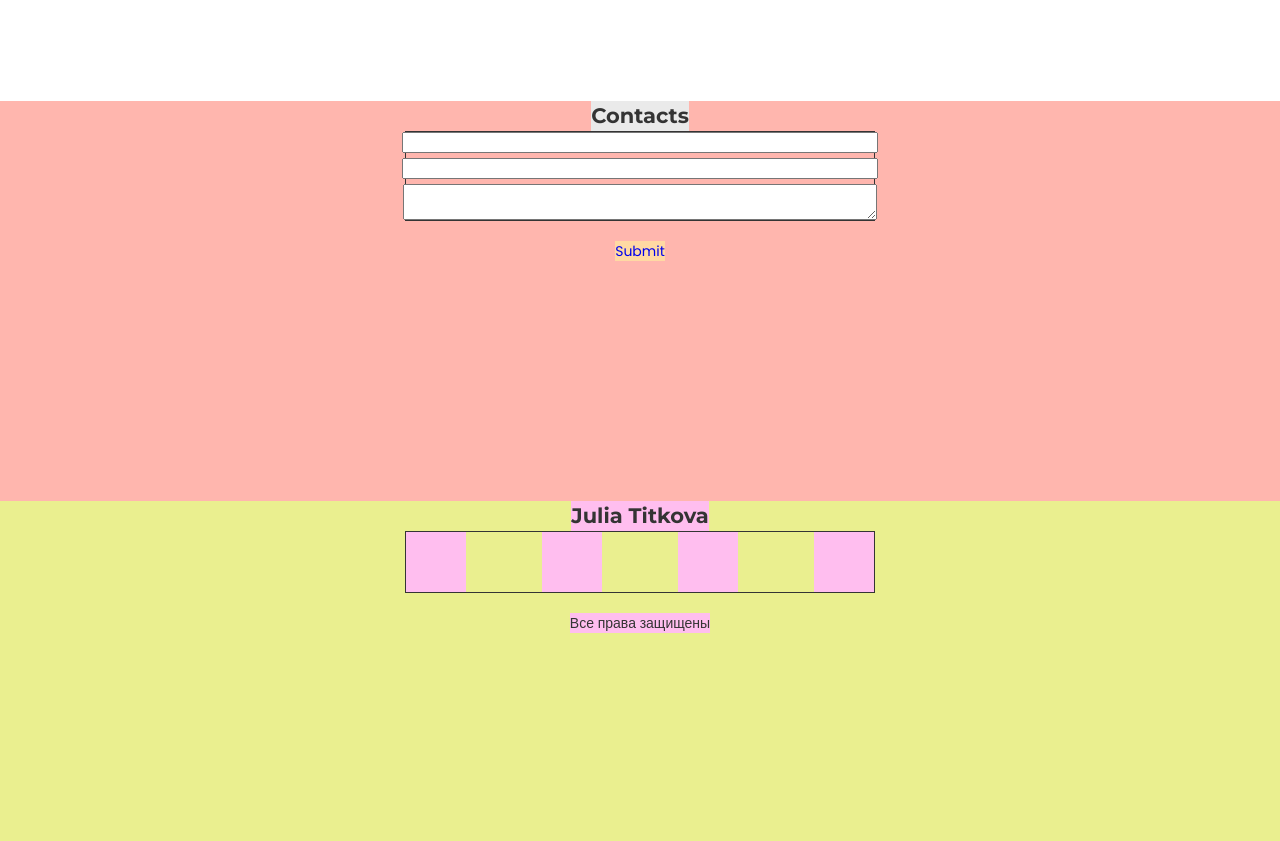
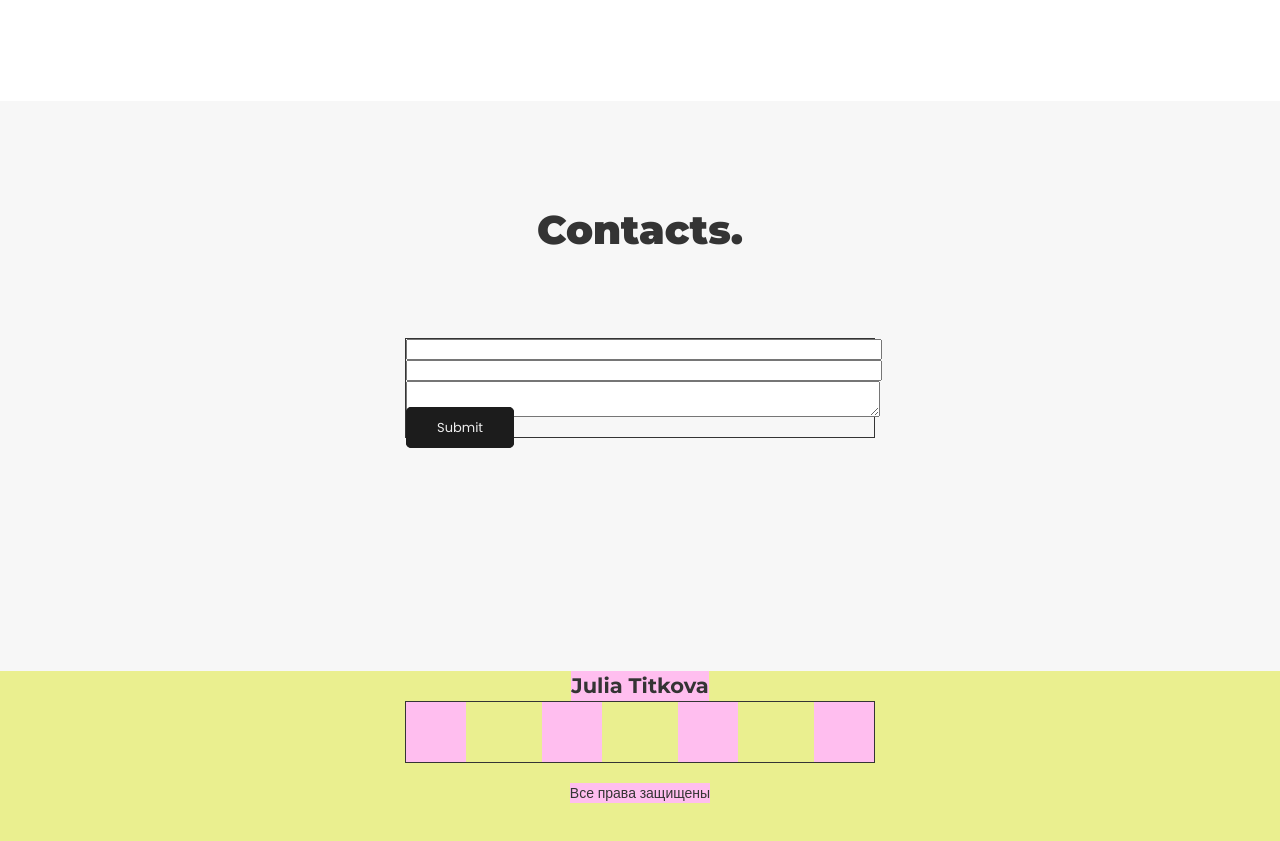
Before and after one commit to JuliOgogo/portfolio, a React (Create React App) app: page / in a window 1280 px wide. Shown: the part 2162-3003 px from the top of the page. Built offline with nearby package versions, Linux system fonts and the light colour scheme.

Commit message:
contacts in progress

```diff
--- a/package.json
+++ b/package.json
@@ -16,6 +16,7 @@
     "@types/node": "^16.18.11",
     "@types/react": "^18.0.27",
     "@types/react-dom": "^18.0.10",
+    "formik": "^2.2.9",
     "gh-pages": "^5.0.0",
     "node-sass": "^8.0.0",
     "react": "^18.2.0",
--- a/src/contacts/Contacts.module.css
+++ /dev/null
@@ -1,39 +0,0 @@
-.contacts {
-    min-height: 50vh;
-    background-color: #ffb6ae;
-}
-
-.contactsContainer {
-    flex-direction: column;
-    justify-content: flex-start;
-}
-
-.title {
-    background-color: #eaeaea;
-}
-
-.contactsForm {
-    border: 1px solid;
-    width: 40%;
-    display: flex;
-    flex-direction: column;
-    justify-content: flex-start;
-    align-items: center;
-    gap: 5px;
-}
-
-.contactsForm input, .contactsForm textarea {
-    width: 100%;
-}
-
-.contactsA {
-    text-decoration: none;
-    background-color: #ffd9a3;
-    margin: 20px 0;
-}
-
-@media screen and (max-width: 375px) {
-    .contactsForm {
-        width: 100%;
-    }
-}
--- /dev/null
+++ b/src/contacts/Contacts.module.scss
@@ -0,0 +1,28 @@
+@import '../common/styles/sass/variables';
+@import '../common/styles/sass/mixins';
+
+.contacts {
+  min-height: 50vh;
+  background: $bgSecondColor;
+  padding: 100px 0 70px;
+
+  .contactsContainer {
+    flex-direction: column;
+    justify-content: flex-start;
+
+    .contactsForm {
+      border: 1px solid;
+      width: 40%;
+
+      @include flex(column, flex-start, 5px);
+
+      @media screen and (max-width: 375px) {
+        width: 100%;
+      }
+
+      input, textarea {
+        width: 100%;
+      }
+    }
+  }
+}
--- a/src/contacts/Contacts.js
+++ b/src/contacts/Contacts.tsx
@@ -1,18 +1,20 @@
 import React from 'react';
-import style from './Contacts.module.css';
+import style from './Contacts.module.scss';
 import styleContainer from '../common/styles/Container.module.css';
+import Title from '../common/components/title/Title';
+import Button from '../common/components/button/Button';
 
 function Contacts() {
     return (
         <div className={style.contacts} id={'contacts'}>
             <div className={`${styleContainer.container} ${style.contactsContainer}`}>
-                <h2 className={style.title}>Contacts</h2>
+                <Title text={'Contacts.'}/>
                 <form className={style.contactsForm} action="#">
                     <input/>
                     <input/>
                     <textarea/>
+                    <Button theme={'black'} text={'Submit'} link={'#'}/>
                 </form>
-                <a className={style.contactsA} href={'#'}>Submit</a>
             </div>
         </div>
     );
```
Also changed, not shown: 1 other file (tests, documents, lock files or other folders).
